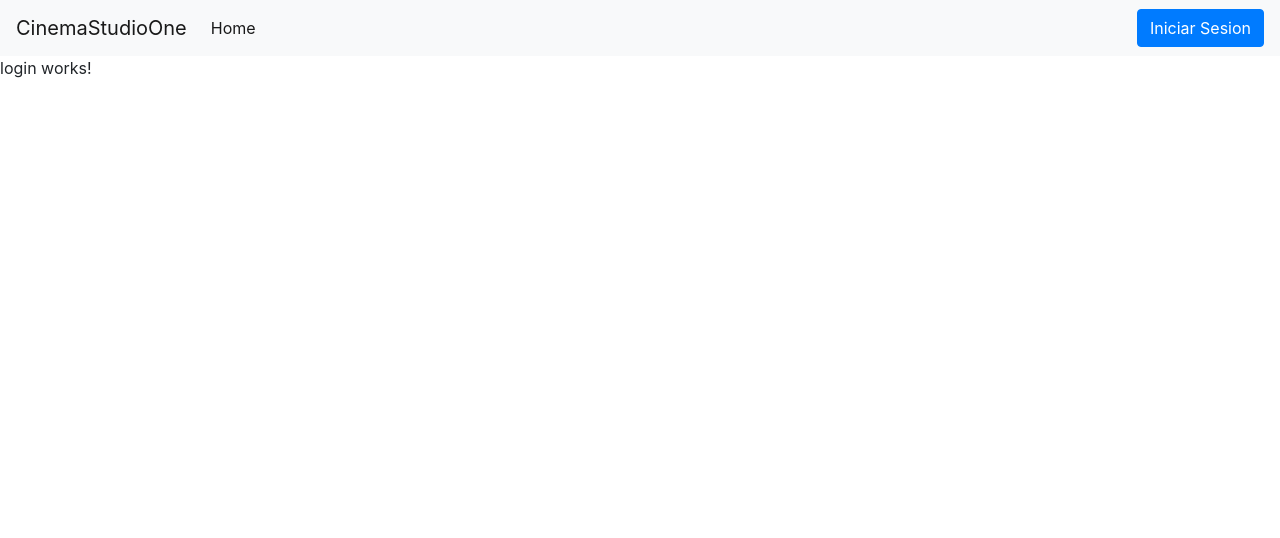
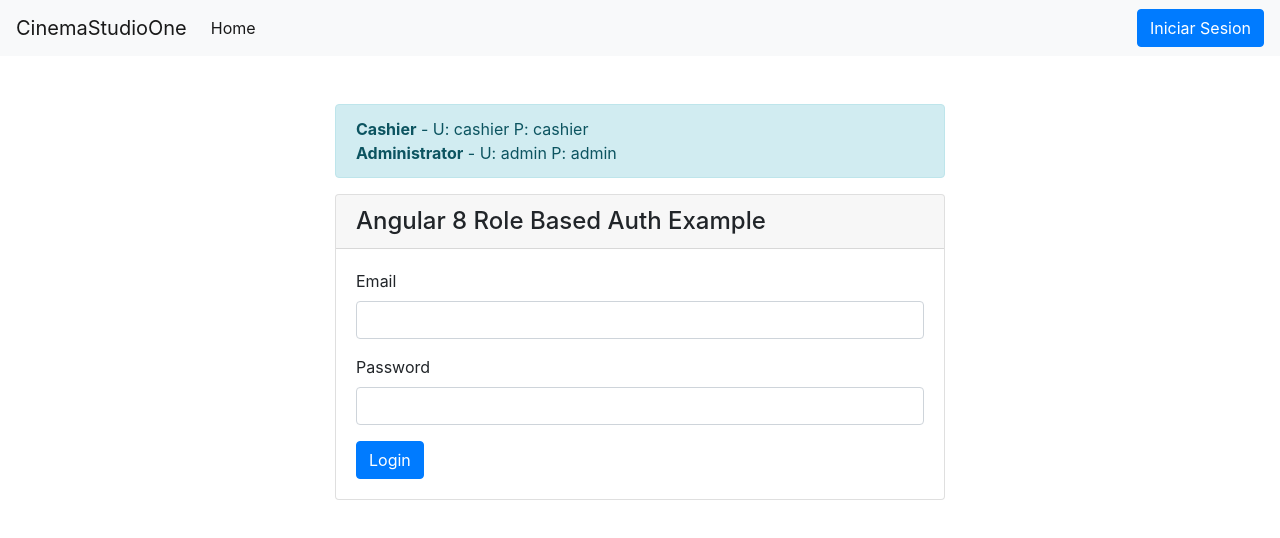
Before and after one commit to DanielSoliz98/RolesAngular8, an Angular app in the folder RolesAngular/: page /login in a window 1280 px wide. Shown: the top 538 px of the page. Built offline with nearby package versions, Linux system fonts and the light colour scheme.

Commit message:
login view implemented

```diff
--- a/RolesAngular/src/app/_service/authentication.service.ts
+++ b/RolesAngular/src/app/_service/authentication.service.ts
@@ -4,6 +4,5 @@ import { Injectable } from '@angular/core';
   providedIn: 'root'
 })
 export class AuthenticationService {
-
   constructor() { }
 }
--- a/RolesAngular/src/app/login/login.component.html
+++ b/RolesAngular/src/app/login/login.component.html
@@ -1 +1,32 @@
-<p>login works!</p>
+<div class="col-md-6 offset-md-3 mt-5">
+    <div class="alert alert-info">
+        <strong>Cashier</strong> - U: cashier P: cashier<br />
+        <strong>Administrator</strong> - U: admin P: admin
+    </div>
+    <div class="card">
+        <h4 class="card-header">Angular 8 Role Based Auth Example</h4>
+        <div class="card-body">
+            <form [formGroup]="loginForm" (ngSubmit)="onSubmit()">
+                <div class="form-group">
+                    <label for="email">Email</label>
+                    <input type="email" formControlName="email" class="form-control" [ngClass]="{ 'is-invalid': submitted && f.email.errors }" />
+                    <div *ngIf="submitted && f.email.errors" class="invalid-feedback">
+                        <div *ngIf="f.email.errors.required">Email is required</div>
+                    </div>
+                </div>
+                <div class="form-group">
+                    <label for="password">Password</label>
+                    <input type="password" formControlName="password" class="form-control" [ngClass]="{ 'is-invalid': submitted && f.password.errors }" />
+                    <div *ngIf="submitted && f.password.errors" class="invalid-feedback">
+                        <div *ngIf="f.password.errors.required">Password is required</div>
+                    </div>
+                </div>
+                <button [disabled]="loading" class="btn btn-primary">
+                    <span *ngIf="loading" class="spinner-border spinner-border-sm mr-1"></span>
+                    Login
+                </button>
+                <div *ngIf="error" class="alert alert-danger mt-3 mb-0">{{error}}</div>
+            </form>
+        </div>
+    </div>
+</div>
--- a/RolesAngular/src/app/login/login.component.ts
+++ b/RolesAngular/src/app/login/login.component.ts
@@ -1,4 +1,8 @@
 import { Component, OnInit } from '@angular/core';
+import { FormBuilder, FormGroup, Validators } from '@angular/forms';
+import { first } from 'rxjs/operators';
+import { ActivatedRoute, Router } from '@angular/router';
+import { AuthenticationService } from '../_service/authentication.service';
 
 @Component({
   selector: 'app-login',
@@ -6,10 +10,36 @@ import { Component, OnInit } from '@angular/core';
   styleUrls: ['./login.component.css']
 })
 export class LoginComponent implements OnInit {
+  loginForm: FormGroup;
+  loading = false;
+  submitted = false;
+  returnUrl: string;
+  error = '';
 
-  constructor() { }
+  constructor(
+    private formBuilder: FormBuilder,
+    private route: ActivatedRoute,
+    private router: Router,
+    private authenticationService: AuthenticationService) { }
 
   ngOnInit() {
+    this.loginForm = this.formBuilder.group({
+      email: ['', [Validators.required, Validators.email]],
+      password: ['', [Validators.required, Validators.minLength(8), Validators.maxLength(20)]]
+    });
+
+    // get return url from route parameters or default to '/'
+    this.returnUrl = this.route.snapshot.queryParams['returnUrl'] || '/';
   }
 
+  get f() { return this.loginForm.controls; }
+
+  onSubmit() {
+    this.submitted = true;
+
+    // stop here if form is invalid
+    if (this.loginForm.invalid) {
+        return;
+    }
+  }
 }
```
